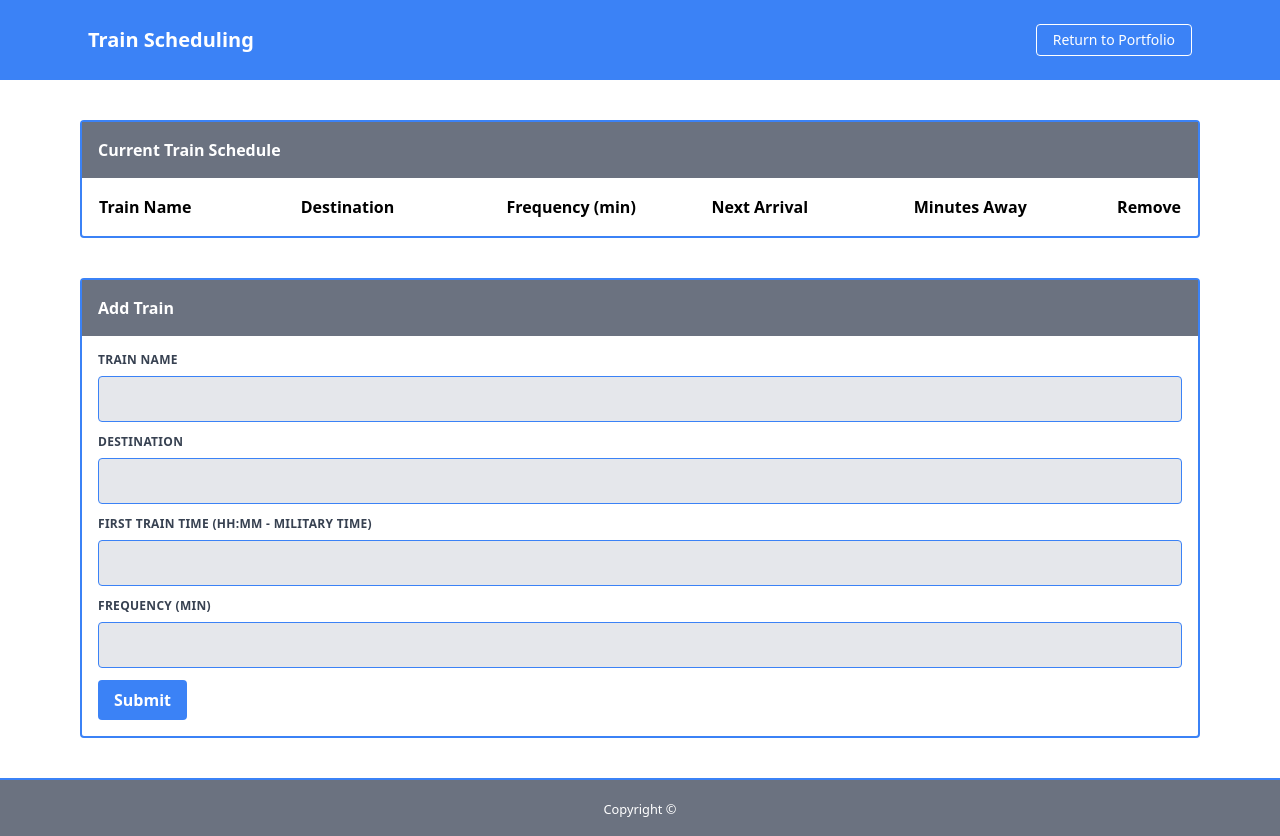
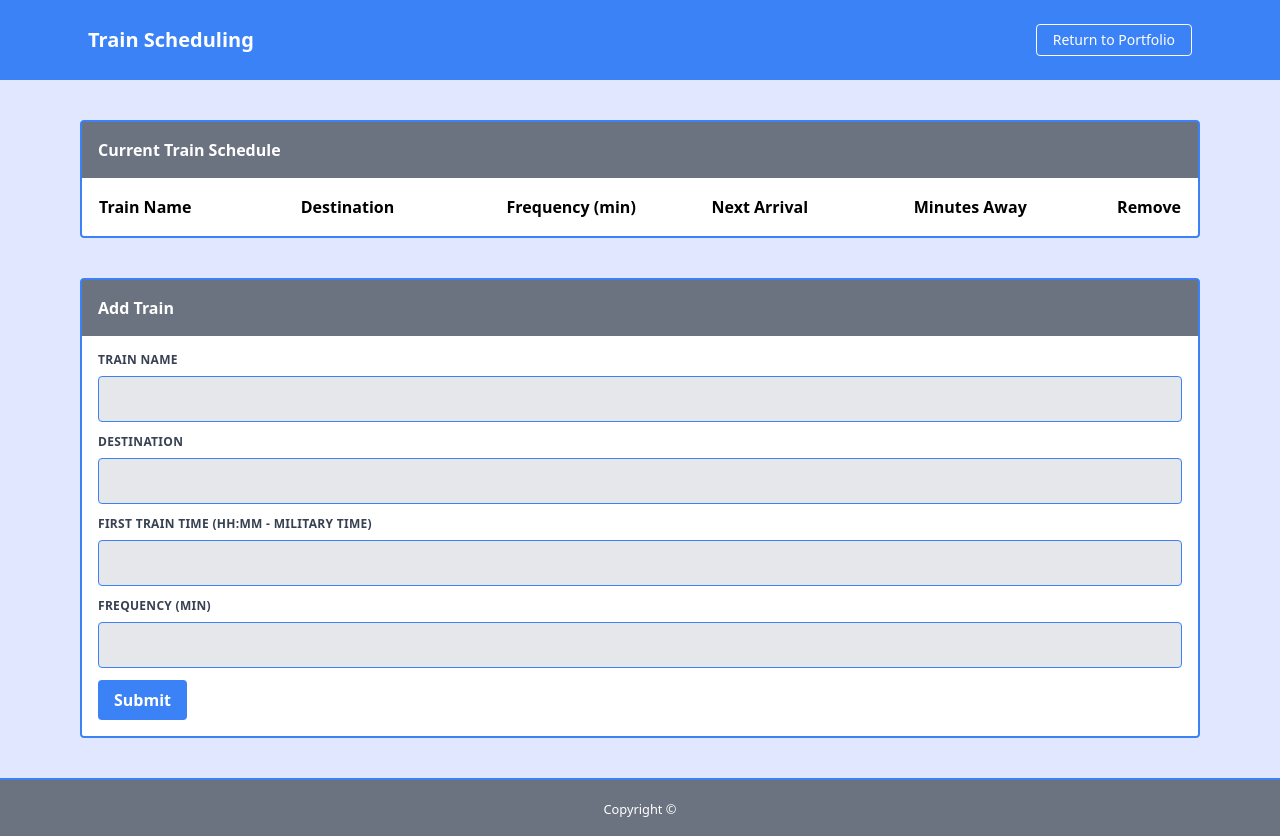
Before and after one commit to cmikstas/Firebase-Assignment---Train-Scheduler, a plain HTML site: page index.html in a window 1280 px wide. Drawn offline with nearby package versions, Linux system fonts and the light colour scheme; no server answers.

Commit message:
completed background formatting for html

```diff
--- a/index.html
+++ b/index.html
@@ -14,7 +14,7 @@
     <script type="text/javascript" src="assets/javascript.js"></script>
 </head>
 
-<body>
+<body class="bg-indigo-100">
     <header>
 
         <nav class="flex justify-between flex-wrap bg-blue-500 p-6">
@@ -39,8 +39,9 @@
         </nav>
     </header>
 
-    <div class="my-10 mx-20">
-        <div class="border-2 rounded border-blue-500">
+    <div class="py-10 px-20">
+        <div class="bg-white">
+            <div class="border-2 rounded  border-blue-500">
                 <p class="font-semibold flex w-full p-4 bg-gray-500 text-white">Current Train Schedule</p>
                 <table class="m-4">
                     <thead>
@@ -53,14 +54,11 @@
                             <th class="text-left w-1/5">Remove</th>
                         </tr>
                     </thead>
-                <tbody id="tableBody">
-                        <tr>
-
-                        </tr>
-                </tbody>
+                    <tbody id="tableBody"></tbody>
                 </table>
             </div>
-        <div class="border-2 rounded border-blue-500 my-10">
+            <div class="py-5 bg-indigo-100"></div>
+            <div class="border-2 rounded border-blue-500">
                 <p class="font-semibold flex w-full p-4 bg-gray-500 text-white">Add Train</p>
                 <form class="max-w-full ml-4 mt-4">
                     <div class="flex flex-wrap mb-4 pr-4">
@@ -92,11 +90,13 @@
                         <input
                             class="appearance-none block w-full bg-gray-200 text-gray-700 border border-blue-500 rounded py-3 px-4 mb-3 leading-tight focus:outline-none focus:bg-white"
                             id="frequency" type="number">
-                    <button id="submit-btn" class="bg-blue-500 hover:bg-blue-700 text-white font-bold py-2 px-4 rounded">
+                        <button id="submit-btn"
+                            class="bg-blue-500 hover:bg-blue-700 text-white font-bold py-2 px-4 rounded">
                             Submit
                         </button>
                     </div>
                 </form>
+            </div>
         </div>
     </div>
     <footer class='text-center text-white border-t-2 border-blue-500 p-4 pin-b bg-gray-500'>
```
Lines whose indentation alone changed are shown as unchanged.
